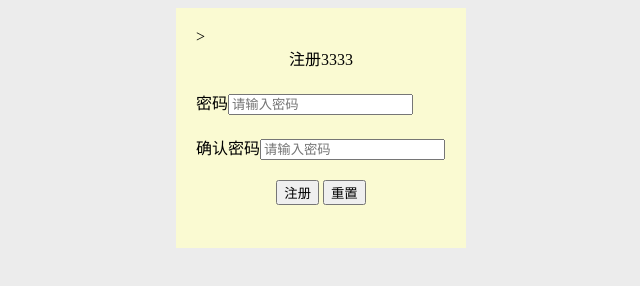
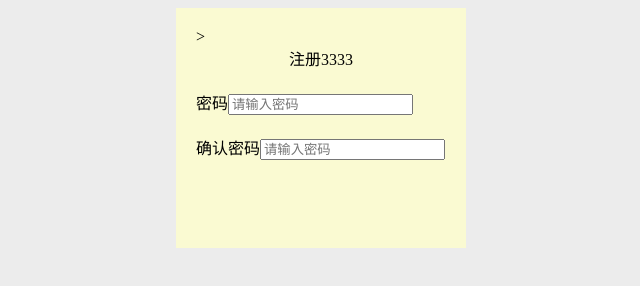
Before and after one commit to yify-webTeam/webProject, a website: page views/register.html in a window 1280 px wide. Shown: the whole page, without its empty margins (327-967 px from the left). Drawn offline with nearby package versions, Linux system fonts and the light colour scheme; files that its build step writes are made by us from their sources; files whose address does not match are found by name.

Commit message:
register.html

```diff
--- a/views/register.html
+++ b/views/register.html
@@ -15,8 +15,8 @@
         <div class="pass"><label for="pass_input">密码</label><input type="password" name="" id="pass_input" placeholder="请输入密码"></div>
         <div class="pass"><label for="pass_input">确认密码</label><input type="password" name="" id="repass_input" placeholder="请输入密码"></div>
         <div class="btn">
-            <button id="login">注册</button>
-            <button id="reset">重置</button>
+            <!-- <button id="login">注册</button> -->
+            <!-- <button id="reset">重置</button> -->
         </div>
     </div>
     <script src="https://cdnjs.cloudflare.com/ajax/libs/jquery/1.12.4/jquery.min.js" integrity="sha512-jGsMH83oKe9asCpkOVkBnUrDDTp8wl+adkB2D+//JtlxO4SrLoJdhbOysIFQJloQFD+C4Fl1rMsQZF76JjV0eQ==" crossorigin="anonymous"></script>
```
